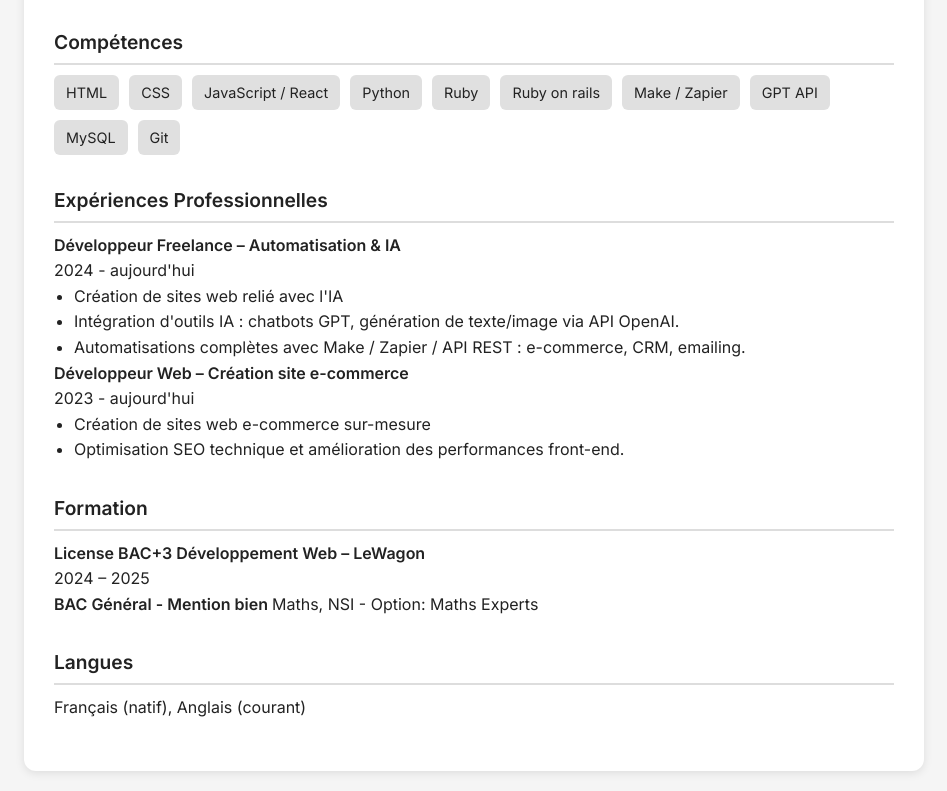
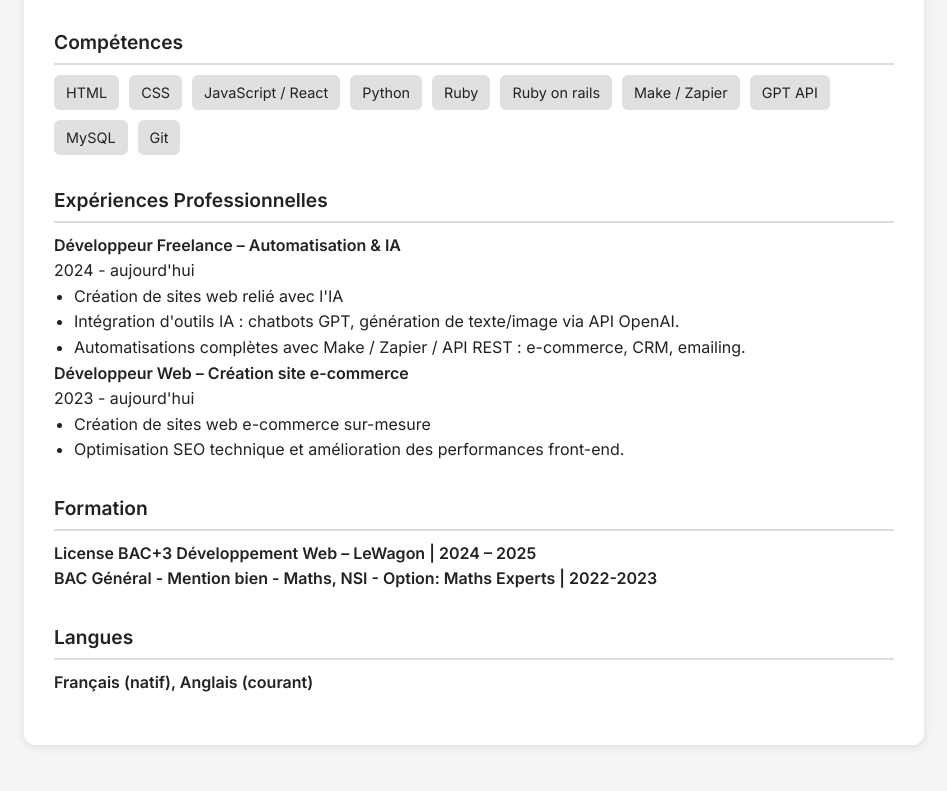
Before and after one commit to Dorian-dsfr/dorian-dsfr.github.io, a plain HTML site: page index.html in a window 1280 px wide. Shown: the part 375-1166 px from the top of the page, without its empty margins (166-1113 px from the left). After the commit the page ends 1140 px from the top, so only its background shows below. Drawn offline with Linux system fonts and the light colour scheme.

Commit message:
Update index.html

```diff
--- a/index.html
+++ b/index.html
@@ -135,8 +135,8 @@
 
     <section class="section">
       <h2>Formation</h2>
-      <p><strong>License BAC+3 Développement Web – LeWagon</strong><br> 2024 – 2025</p>
-      <p><strong>BAC Général - Mention bien </strong> Maths, NSI - Option: Maths Experts</p>
+      <p><strong>License BAC+3 Développement Web – LeWagon | 2024 – 2025</strong></p>
+      <p><strong>BAC Général - Mention bien - Maths, NSI - Option: Maths Experts | 2022-2023</p>
     </section>
 
     <section class="section">
```
